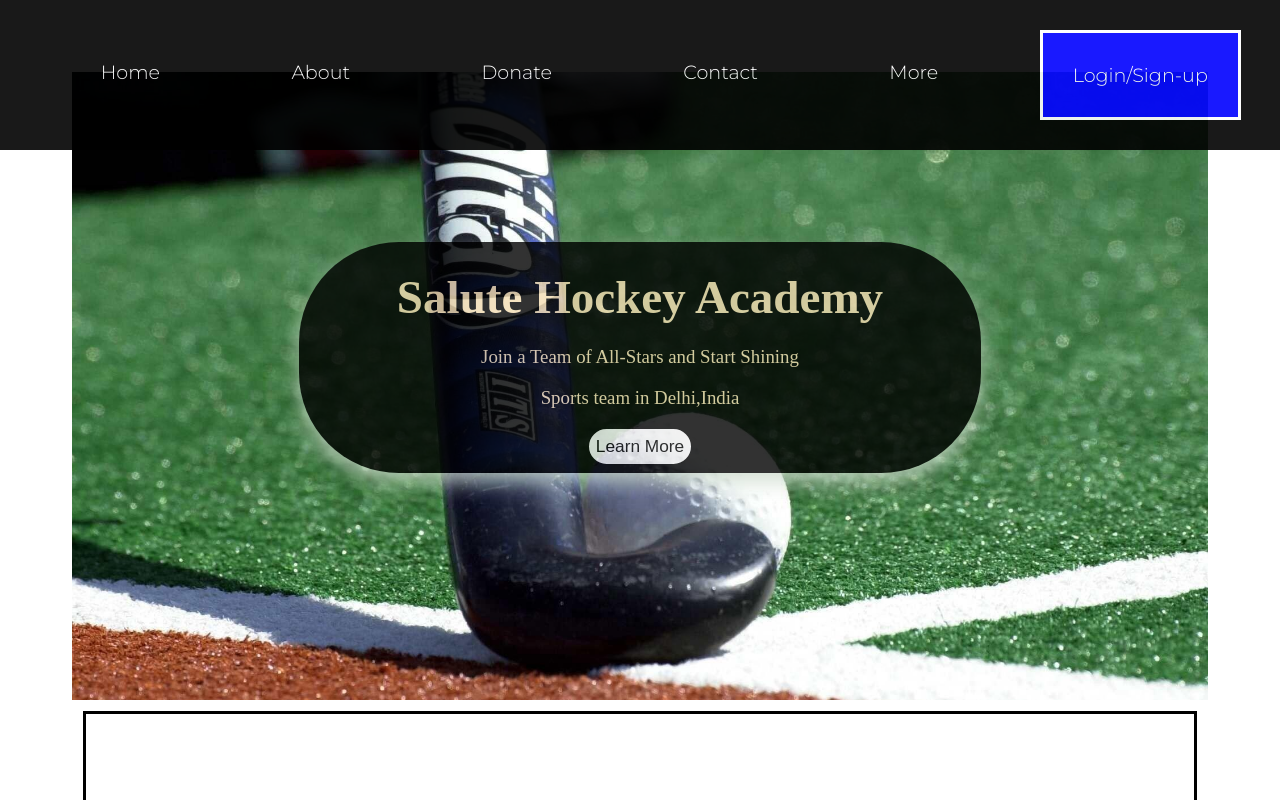
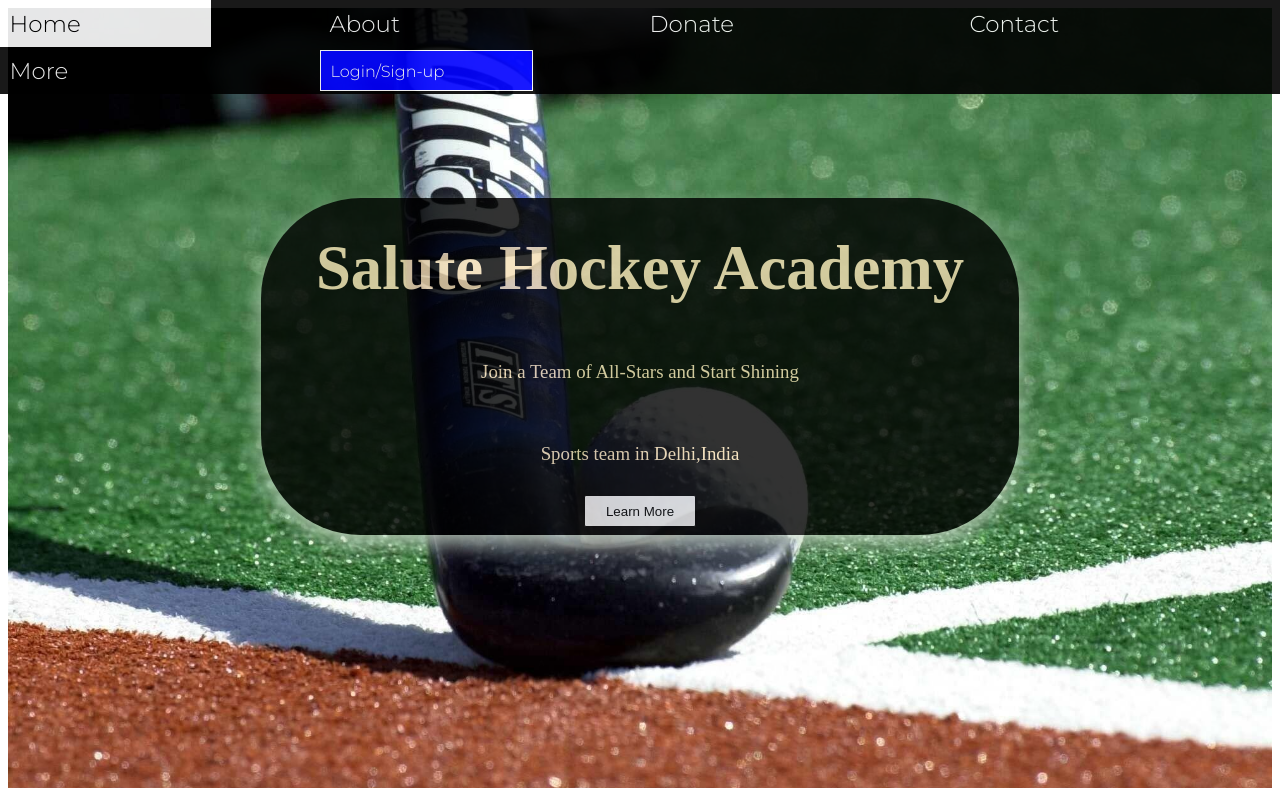
Before and after one commit to surajbhat316/hockey, a website: page index.html in a window 1280 px wide. Shown: the top 800 px of the page. Drawn offline with Linux system fonts and the light colour scheme.

Commit message:
managing grids

```diff
--- a/index.html
+++ b/index.html
@@ -18,16 +18,16 @@
 			<a href="#jump2" id="anim">Donate</a>
 			<a href="#contact" id="anim">Contact</a>
             <a href="#footer" id="anim">More</a>
-			<a href="#" id="anim" class="border">Login/Sign-up</a>
+			<a href="#" id="anim" class="borders">Login/Sign-up</a>
         </nav>
     </div>
     <div class = "title">
-        <section id="head">
+        <div id="head">
             <h1>Salute Hockey Academy</h1>
             <p class="line">Join a Team of All-Stars and Start Shining</p>
             <p class="line">Sports team in Delhi,India</p>
-            <button class="button line">Learn More</button>
-        </section>
+            <button id="button">Learn More</button>
+        </div>
     </div>
     <div id="jump" class="about">
 
--- a/style.css
+++ b/style.css
@@ -1,45 +1,49 @@
 html {
     scroll-behavior: smooth;
     font-size-adjust: 0.50;
-    margin-left: 5%;
-    margin-right: 5%;
-    margin-top: 5%;
-    margin-bottom: 5%;
+
 }
 .header {
 	width: 100%;
-	height: auto;
+    height: auto
 }
 
 .navbar{
+    display: grid;
+	font-size: 150%;
+    grid-template-columns: repeat(auto-fit, minmax(300px, 1fr));
+    grid-gap: 0%;
+    width: 100%;
+    height:auto;
+    padding: auto;
 	font-family: Montserrat;
 	position: fixed;
 	top: 0px;
 	left: 0px;
     background-color: black;
     opacity: 0.9;
-	display: flex;
-	flex-direction: row;
-	font-size: 20px;
-	width: 97%;
-	padding: 30px;
-    justify-content: space-around;
-	z-index: 999;
+    z-index: 999;
 
 }
 .navbar a{
     text-decoration:none;
+    width: 60%;
+    align-self: center;
+    align-items: center;
     opacity: none;
 	color: white;
-	padding: 30px;
-	margin-left: 10px;
-	align-items: stretch;
+	padding:3%;
+    align-items: stretch;
+    max-width: 100%;
+    height: auto;
+    max-height: max-content;
 }
-.border{
-	border:solid;
-	border-color: white;
-	background-color: blue;
-
+.borders{
+    border: white solid 0.5px;
+    background-color: blue;
+    width: 50%;
+    height: auto;
+    font-size: 70%;
 }
 a:hover{
     background-color: white;
@@ -47,6 +51,8 @@ a:hover{
 }
 
 #head{
+    display: grid;
+    grid-column: auto;
     padding: 1%;
     font-size: 120%;
     color: wheat;
@@ -63,7 +69,7 @@ a:hover{
     font-size: 150%;
     background-image: url("images/background.jpg");
     opacity: 1;
-    line-height: 100%;
+    line-height: 200%;
     background-repeat: no-repeat;
     background-size: cover;
 }
@@ -71,11 +77,15 @@ a:hover{
     font-size: 60%;
     opacity: 1;
 }
-.button{
-    border-radius: 20px;
+#button{
+    position: relative;
+    margin: 0 auto;
+    border-radius: 2px;
+    width: 15%;
+    height: 100%;
     padding: 1%;
     opacity: 1;
-    border: solid 2px;
+    border: solid 1px;
 }
 .about {
     padding-top: 10%;
@@ -183,14 +193,15 @@ img{
 
 #box2{
     margin: 10%;
-    width: 350px;
+    width: 70%;
     height: auto;
-    padding: 10%;
+    padding: 5%;
     font-size: 140%;
     line-height: 200%;
     text-align: center;
     border: black solid;
     border-radius: 4rem;
+    max-width: 90%;
 }
 .snippet{
     width: 80%;
```
